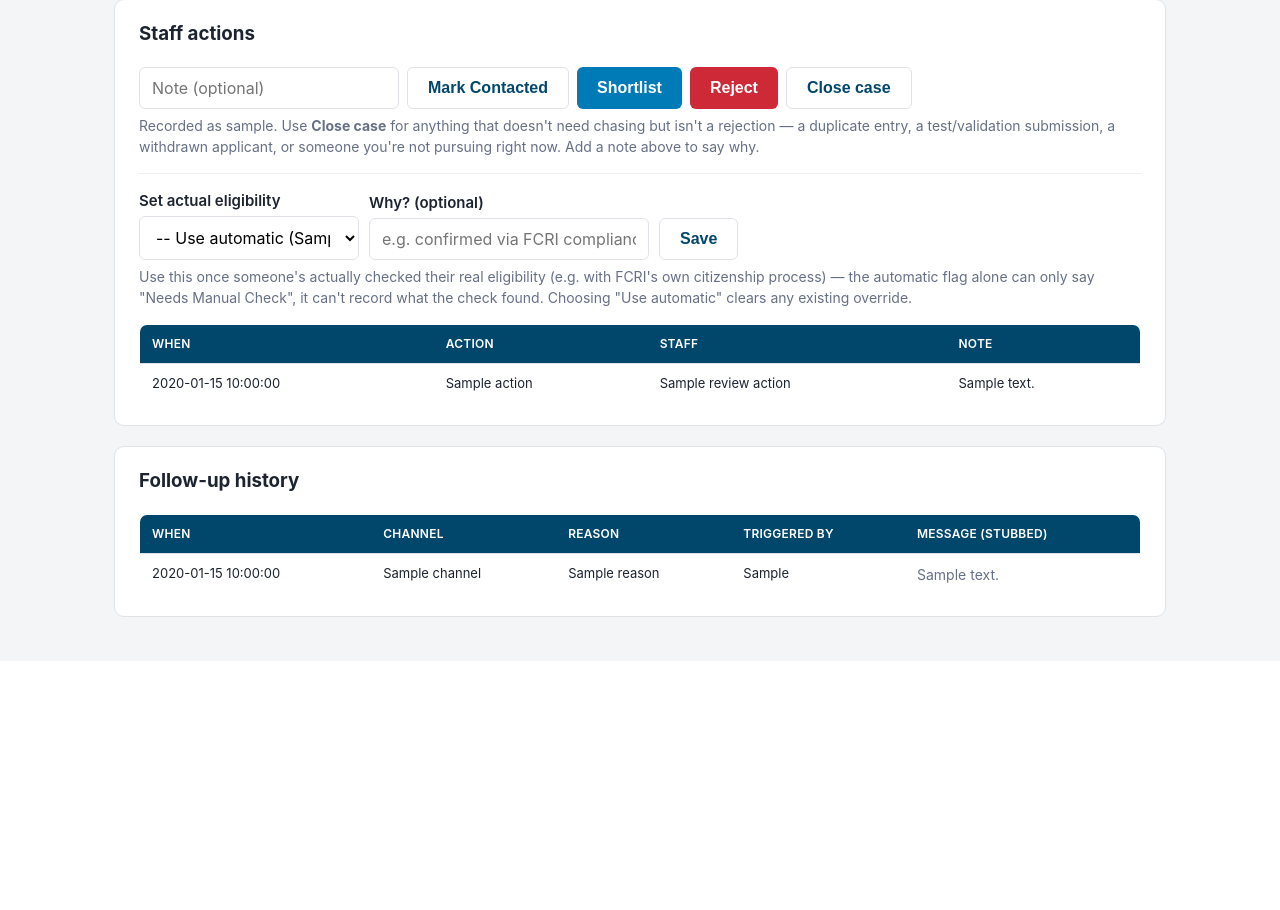
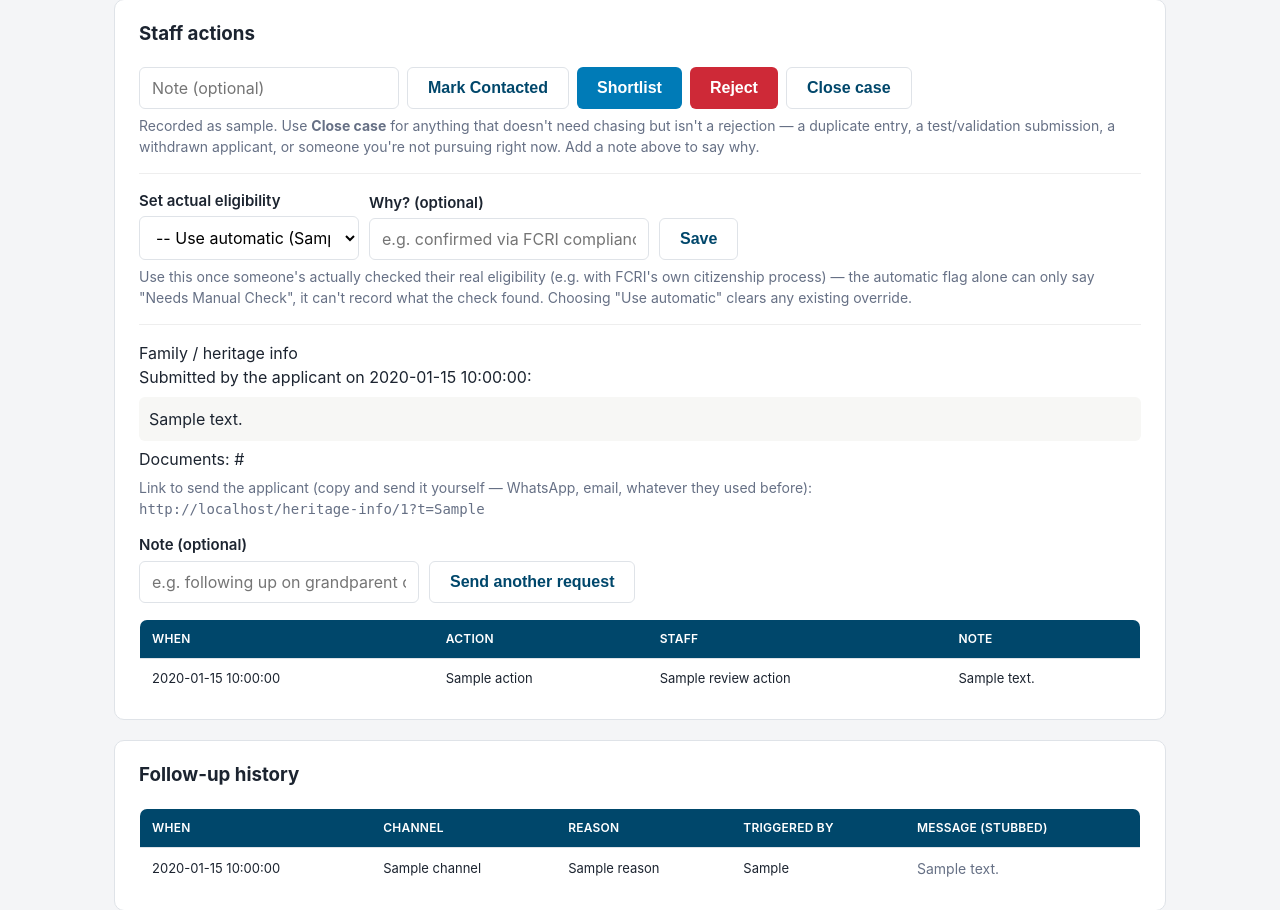
Before and after one commit to tcphysio/talentid, a Flask app: page /admin/player/1 in a window 1280 px wide. Shown: the part 792-1702 px from the top of the page. Before the commit the page ends 1409 px from the top, so only its background shows below. Run offline with Flask 3, Linux system fonts and the light colour scheme; the visitor is signed in with stand-in values (Sample User, id 1); tables that the repository leaves empty hold one stand-in row (values such as "Sample post"); a database or web service that is not in the repository returns one stand-in record (values such as "Sample title"); parts of the project's set-up code (start-up, migrations or seed data) failed here and were passed over; some libraries are stand-ins or nearby versions.

Commit message:
Add files via upload

```diff
--- a/app.py
+++ b/app.py
@@ -620,6 +620,100 @@
     return redirect(url_for("player_detail", player_id=player_id))
 
 
+@app.route("/admin/player/<int:player_id>/request-heritage-info", methods=["POST"])
+@login_required
+def request_heritage_info(player_id):
+    """
+    Generates a one-off secret link staff can hand the applicant (WhatsApp,
+    email -- whatever channel they already used) asking for more detail on
+    an Italian family/heritage claim under manual review: which relative,
+    where they were born, any documents. Nothing here sends automatically --
+    same "drafted/logged, staff sends it" pattern as every other message in
+    this app -- the link just needs to authenticate the applicant without
+    requiring them to create an account, so it works the same way the
+    /thanks confirm_token does.
+
+    Re-running this (e.g. staff need to re-ask) simply issues a fresh token
+    and updates requested_at/by; it doesn't touch anything the applicant may
+    have already submitted, so asking again doesn't erase an earlier answer.
+    """
+    conn = get_conn()
+    player = conn.execute("SELECT * FROM players WHERE id = ?", (player_id,)).fetchone()
+    if player is None:
+        conn.close()
+        abort(404)
+
+    staff_name = session.get("staff_display_name", "Staff")
+    note = request.form.get("note", "").strip()
+    now = datetime.now().isoformat()
+    token = secrets.token_urlsafe(24)
+
+    conn.execute(
+        "UPDATE players SET heritage_info_request_token = ?, heritage_info_requested_at = ?, "
+        "heritage_info_requested_by = ? WHERE id = ?",
+        (token, now, staff_name, player_id),
+    )
+    conn.execute(
+        "INSERT INTO review_actions (player_id, action, note, staff_name, staff_id) VALUES (?, ?, ?, ?, ?)",
+        (player_id, "Requested family/heritage info", note, staff_name, session.get("staff_id")),
+    )
+    conn.commit()
+    conn.close()
+    flash("Link generated below -- copy it and send it to the applicant yourself.")
+    return redirect(url_for("player_detail", player_id=player_id))
+
+
+@app.route("/heritage-info/<int:player_id>", methods=["GET", "POST"])
+def heritage_info(player_id):
+    """
+    Public, unauthenticated page an applicant reaches via the secret link
+    from request_heritage_info() above -- lets them send back extra detail
+    on a family/heritage claim without needing a staff login or an account
+    of their own. Token-only auth (no session fallback like /thanks has,
+    since staff -- not the applicant's own browser -- generate this link):
+    a missing/wrong/never-requested token 404s, same reasoning as /thanks'
+    IDOR protection so player_id can't be enumerated to read who staff have
+    asked about. Submitting again (e.g. after finding more documents) simply
+    overwrites the previous answer -- the token stays valid, it isn't
+    single-use.
+    """
+    conn = get_conn()
+    player = conn.execute("SELECT * FROM players WHERE id = ?", (player_id,)).fetchone()
+
+    submitted_token = request.args.get("t", "")
+    token_matches = (
+        player is not None
+        and bool(submitted_token)
+        and bool(player["heritage_info_request_token"])
+        and secrets.compare_digest(submitted_token, player["heritage_info_request_token"])
+    )
+    if not token_matches:
+        conn.close()
+        abort(404)
+
+    if request.method == "POST":
+        details = request.form.get("heritage_info_details", "").strip()
+        doc_links = request.form.get("heritage_info_document_links", "").strip()
+        conn.execute(
+            "UPDATE players SET heritage_info_details = ?, heritage_info_document_links = ?, "
+            "heritage_info_submitted_at = ? WHERE id = ?",
+            (details, doc_links, datetime.now().isoformat(), player_id),
+        )
+        # Attributed to "Applicant" rather than a staff_id (there isn't
+        # one -- nobody's logged in here) so it still shows up in the same
+        # audit trail on the player's page, clearly marked as not staff.
+        conn.execute(
+            "INSERT INTO review_actions (player_id, action, note, staff_name, staff_id) VALUES (?, ?, ?, ?, ?)",
+            (player_id, "Family/heritage info received from applicant", "", "Applicant", None),
+        )
+        conn.commit()
+        conn.close()
+        return render_template("heritage_info.html", player=player, token=submitted_token, submitted=True)
+
+    conn.close()
+    return render_template("heritage_info.html", player=player, token=submitted_token, submitted=False)
+
+
 FOLLOWUP_CRON_TOKEN = os.environ.get("FOLLOWUP_CRON_TOKEN")  # see README - Scheduling follow-ups
 
 
--- a/db.py
+++ b/db.py
@@ -109,6 +109,12 @@
         "eligibility_flag_override": "TEXT",
         "eligibility_overridden_by": "TEXT",
         "eligibility_overridden_at": "TEXT",
+        "heritage_info_requested_at": "TEXT",
+        "heritage_info_requested_by": "TEXT",
+        "heritage_info_request_token": "TEXT",
+        "heritage_info_details": "TEXT",
+        "heritage_info_document_links": "TEXT",
+        "heritage_info_submitted_at": "TEXT",
     },
     "review_actions": {
         "staff_id": "INTEGER",
--- a/schema.sql
+++ b/schema.sql
@@ -48,6 +48,15 @@
     eligibility_flag_override TEXT,     -- staff override, takes precedence over eligibility_flag_auto when set
     eligibility_overridden_by TEXT,     -- staff display name who set/cleared the override
     eligibility_overridden_at TEXT,     -- when the override was last set/cleared
+
+    -- Staff-requested family/heritage detail, for descent claims under manual
+    -- review (see app.py's request_heritage_info()/heritage_info())
+    heritage_info_requested_at TEXT,    -- when staff last asked for this
+    heritage_info_requested_by TEXT,    -- staff display name who asked
+    heritage_info_request_token TEXT,   -- secret in the applicant-facing link
+    heritage_info_details TEXT,         -- applicant's free-text answer (family names, birthplaces, etc.)
+    heritage_info_document_links TEXT,  -- comma-separated links to supporting documents
+    heritage_info_submitted_at TEXT,    -- when the applicant last submitted this
 
     -- Nomination source
     nominated_by TEXT,              -- Self / Club / Coach / Federation contact
--- a/schema_postgres.sql
+++ b/schema_postgres.sql
@@ -94,6 +94,17 @@
 ALTER TABLE players ADD COLUMN IF NOT EXISTS eligibility_overridden_by TEXT;
 ALTER TABLE players ADD COLUMN IF NOT EXISTS eligibility_overridden_at TEXT;
 
+-- Staff can ask an applicant for more detail on an Italian family/heritage
+-- claim under manual review, via a one-off link (same secret-token pattern
+-- as confirm_token above) -- see app.py's request_heritage_info() and
+-- heritage_info().
+ALTER TABLE players ADD COLUMN IF NOT EXISTS heritage_info_requested_at TEXT;
+ALTER TABLE players ADD COLUMN IF NOT EXISTS heritage_info_requested_by TEXT;
+ALTER TABLE players ADD COLUMN IF NOT EXISTS heritage_info_request_token TEXT;
+ALTER TABLE players ADD COLUMN IF NOT EXISTS heritage_info_details TEXT;
+ALTER TABLE players ADD COLUMN IF NOT EXISTS heritage_info_document_links TEXT;
+ALTER TABLE players ADD COLUMN IF NOT EXISTS heritage_info_submitted_at TEXT;
+
 CREATE TABLE IF NOT EXISTS follow_ups (
     id SERIAL PRIMARY KEY,
     player_id INTEGER NOT NULL REFERENCES players(id),
--- a/templates/admin.html
+++ b/templates/admin.html
@@ -92,6 +92,8 @@
         {% elif p.eligibility_flag == 'Likely Eligible' %}<span class="pill likely">{{ p.eligibility_flag }}</span>
         {% elif p.eligibility_flag == 'Needs Manual Check' %}<span class="pill check">{{ p.eligibility_flag }}</span>
         {% else %}<span class="pill not-eligible">{{ p.eligibility_flag }}</span>{% endif %}
+        {% if p.heritage_info_submitted_at %}<span class="muted" title="Family/heritage info received">&#128231;</span>
+        {% elif p.heritage_info_requested_at %}<span class="muted" title="Family/heritage info requested, awaiting reply">&#8987;</span>{% endif %}
       </td>
       <td>{{ p.completeness_pct }}%</td>
       <td><strong>{{ p.score }}</strong></td>
--- a/templates/player_detail.html
+++ b/templates/player_detail.html
@@ -131,6 +131,46 @@
     Choosing "Use automatic" clears any existing override.
   </p>
 
+  <div style="margin-top:16px;padding-top:16px;border-top:1px solid #eee;">
+    <div class="k">Family / heritage info</div>
+    {% if player.heritage_info_submitted_at %}
+      <div class="v" style="margin-bottom:8px;">
+        Submitted by the applicant on {{ player.heritage_info_submitted_at }}:
+      </div>
+      <div class="v" style="white-space:pre-wrap;background:#f7f7f5;padding:10px;border-radius:6px;">{{ player.heritage_info_details or '—' }}</div>
+      {% if player.heritage_info_document_links %}
+      <div class="v" style="margin-top:6px;">Documents: {{ player.heritage_info_document_links }}</div>
+      {% endif %}
+    {% elif player.heritage_info_requested_at %}
+      <p class="muted" style="margin-top:4px;">
+        Requested by {{ player.heritage_info_requested_by }} on {{ player.heritage_info_requested_at }}
+        &mdash; nothing back from the applicant yet.
+      </p>
+    {% else %}
+      <p class="muted" style="margin-top:4px;">Not requested yet.</p>
+    {% endif %}
+
+    {% if player.heritage_info_request_token %}
+    <p class="muted" style="margin-top:6px;">
+      Link to send the applicant (copy and send it yourself &mdash; WhatsApp, email, whatever they used before):<br>
+      <code style="word-break:break-all;">{{ url_for('heritage_info', player_id=player.id, t=player.heritage_info_request_token, _external=True) }}</code>
+    </p>
+    {% endif %}
+
+    <form method="post" action="{{ url_for('request_heritage_info', player_id=player.id) }}" style="margin-top:10px;display:flex;gap:10px;flex-wrap:wrap;align-items:end;">
+      <input type="hidden" name="csrf_token" value="{{ csrf_token() }}">
+      <div>
+        <label for="heritage_note" style="margin-top:0;">Note (optional)</label>
+        <input type="text" name="note" id="heritage_note" placeholder="e.g. following up on grandparent claim" style="width:280px;">
+      </div>
+      <div>
+        <button type="submit" class="secondary">
+          {% if player.heritage_info_request_token %}Send another request{% else %}Request family/heritage info{% endif %}
+        </button>
+      </div>
+    </form>
+  </div>
+
   {% if actions %}
   <table style="margin-top:16px;">
     <thead><tr><th>When</th><th>Action</th><th>Staff</th><th>Note</th></tr></thead>
```
Also changed, not shown: templates/heritage_info.html (added, +29 -0 lines), translations.py (+47 -0 lines), README.md.
